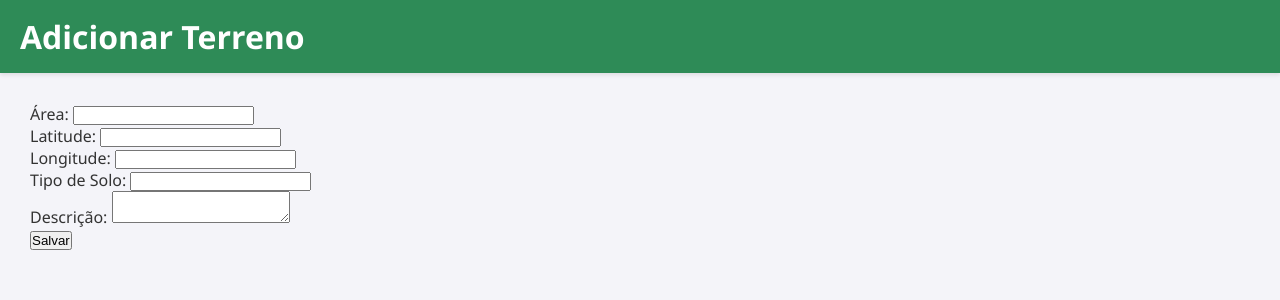
After one commit to arthurluizvieira/trabalho_luiz, a Flask app: page /adicionar_terreno in a window 1280 px wide. The commit adds this page. Shown: the top 300 px of the page. Run offline with Flask 3, Linux system fonts and the light colour scheme.

Commit message:
atualizado

```diff
--- a/SolarAgro-backend/app/config.py
+++ b/SolarAgro-backend/app/config.py
@@ -46,6 +46,5 @@
 import os
 
 class Config:
-    # Defina a URI do banco de dados aqui
-    SQLALCHEMY_DATABASE_URI = os.getenv('DATABASE_URL', 'sqlite:///site.db')  # Fallback para SQLite
-    SQLALCHEMY_TRACK_MODIFICATIONS = False  # Desabilita a notificação de modificações
+    SQLALCHEMY_TRACK_MODIFICATIONS = False  # Desabilita os avisos do Flask
+    SQLALCHEMY_DATABASE_URI = 'sqlite:///solaragro.db'  # Caminho do banco SQLite
--- a/SolarAgro-backend/app/controllers.py
+++ b/SolarAgro-backend/app/controllers.py
@@ -22,11 +22,9 @@
 
 
 def analyze_soil(data):
-    # Exemplo de análise de solo
     soil_type = data.get('soil_type')
     suitability_score = 80 if soil_type == 'clay' else 60
     return {'soil_type': soil_type, 'suitability_score': suitability_score}
 
 def generate_report(data):
-    # Lógica para criar relatório (placeholder)
     return "Relatório gerado com sucesso!"
--- a/SolarAgro-backend/app/routes.py
+++ b/SolarAgro-backend/app/routes.py
@@ -82,21 +82,17 @@
 
 
 
-# app/routes.py
+from flask import Blueprint, render_template, request, redirect, url_for
+from . import db
+from .models import Terrain
+from .controllers import analyze_soil
 
-from flask import Blueprint, render_template, request, redirect, url_for
-from .models import db, Terrain
-
-bp = Blueprint('main', __name__)
+bp = Blueprint('routes', __name__)
 
 @bp.route('/')
 def index():
-    return render_template('index.html')
-
-@bp.route('/dashboard')
-def dashboard():
-    terrenos = Terrain.query.all()  # Pega todos os terrenos do banco
-    return render_template('dashboard.html', terrenos=terrenos)
+    terrenos = Terrain.query.all()
+    return render_template('index.html', terrenos=terrenos)
 
 @bp.route('/adicionar_terreno', methods=['GET', 'POST'])
 def adicionar_terreno():
@@ -106,13 +102,21 @@ def adicionar_terreno():
         longitude = request.form['longitude']
         soil_type = request.form['soil_type']
         description = request.form['description']
-        novo_terreno = Terrain(area=area, latitude=latitude, longitude=longitude, soil_type=soil_type, description=description)
-        db.session.add(novo_terreno)
+
+        terreno = Terrain(area=area, latitude=latitude, longitude=longitude, soil_type=soil_type, description=description)
+        db.session.add(terreno)
         db.session.commit()
-        return redirect(url_for('main.dashboard'))
+
+        return redirect(url_for('routes.dashboard'))
+
     return render_template('adicionar_terreno.html')
+
+@bp.route('/dashboard')
+def dashboard():
+    terrenos = Terrain.query.all()
+    return render_template('dashboard.html', terrenos=terrenos)
 
 @bp.route('/terreno/<int:id>')
 def terreno(id):
-    terrain = Terrain.query.get(id)  # Obtém um terreno pelo ID
-    return render_template('terreno.html', terrain=terrain)
+    terreno = Terrain.query.get(id)
+    return render_template('terreno.html', terrain=terreno)
--- /dev/null
+++ b/SolarAgro-backend/app/templates/adicionar_terreno.html
@@ -0,0 +1,34 @@
+<!DOCTYPE html>
+<html lang="pt-BR">
+<head>
+    <meta charset="UTF-8">
+    <meta name="viewport" content="width=device-width, initial-scale=1.0">
+    <title>Adicionar Terreno - SolarAgro</title>
+    <link rel="stylesheet" href="{{ url_for('static', filename='css/styles.css') }}">
+</head>
+<body>
+    <header>
+        <h1>Adicionar Terreno</h1>
+    </header>
+    <main>
+        <form action="{{ url_for('routes.adicionar_terreno') }}" method="POST">
+            <label for="area">Área:</label>
+            <input type="text" id="area" name="area" required><br>
+
+            <label for="latitude">Latitude:</label>
+            <input type="text" id="latitude" name="latitude" required><br>
+
+            <label for="longitude">Longitude:</label>
+            <input type="text" id="longitude" name="longitude" required><br>
+
+            <label for="soil_type">Tipo de Solo:</label>
+            <input type="text" id="soil_type" name="soil_type" required><br>
+
+            <label for="description">Descrição:</label>
+            <textarea id="description" name="description" required></textarea><br>
+
+            <button type="submit">Salvar</button>
+        </form>
+    </main>
+</body>
+</html>
--- a/SolarAgro-backend/app/templates/dashboard.html
+++ b/SolarAgro-backend/app/templates/dashboard.html
@@ -1,5 +1,3 @@
-<!-- templates/dashboard.html -->
-
 <!DOCTYPE html>
 <html lang="pt-BR">
 <head>
@@ -33,12 +31,12 @@
                     <td>{{ terreno.latitude }}</td>
                     <td>{{ terreno.longitude }}</td>
                     <td>{{ terreno.soil_type }}</td>
-                    <td><a href="{{ url_for('main.terreno', id=terreno.id) }}">Ver Detalhes</a></td>
+                    <td><a href="{{ url_for('routes.terreno', id=terreno.id) }}">Ver Detalhes</a></td>
                 </tr>
                 {% endfor %}
             </tbody>
         </table>
-        <a href="{{ url_for('main.adicionar_terreno') }}">Adicionar Novo Terreno</a>
+        <a href="{{ url_for('routes.adicionar_terreno') }}">Adicionar Novo Terreno</a>
     </main>
 </body>
 </html>
--- a/SolarAgro-backend/app/templates/index.html
+++ b/SolarAgro-backend/app/templates/index.html
@@ -1,5 +1,3 @@
-<!-- templates/index.html -->
-
 <!DOCTYPE html>
 <html lang="pt-BR">
 <head>
@@ -12,8 +10,8 @@
     <header>
         <h1>Bem-vindo ao SolarAgro</h1>
         <nav>
-            <a href="{{ url_for('main.dashboard') }}">Dashboard</a>
-            <a href="{{ url_for('main.adicionar_terreno') }}">Adicionar Terreno</a>
+            <a href="{{ url_for('routes.dashboard') }}">Dashboard</a>
+            <a href="{{ url_for('routes.adicionar_terreno') }}">Adicionar Terreno</a>
         </nav>
     </header>
     <main>
--- a/SolarAgro-backend/app/templates/terreno.html
+++ b/SolarAgro-backend/app/templates/terreno.html
@@ -1,5 +1,3 @@
-<!-- templates/terreno.html -->
-
 <!DOCTYPE html>
 <html lang="pt-BR">
 <head>
--- a/SolarAgro-backend/app/utils.py
+++ b/SolarAgro-backend/app/utils.py
@@ -34,5 +34,4 @@
 
 
 def calculate_solar_potential(soil_data):
-    # Função utilitária para cálculo
     return 100 * soil_data.get('suitability_score', 0)
```
Also changed, not shown: SolarAgro-backend/app/__init__.py (+7 -21 lines), SolarAgro-backend/app/models.py (+7 -11 lines), SolarAgro-backend/instance/solaragro.db (added).
